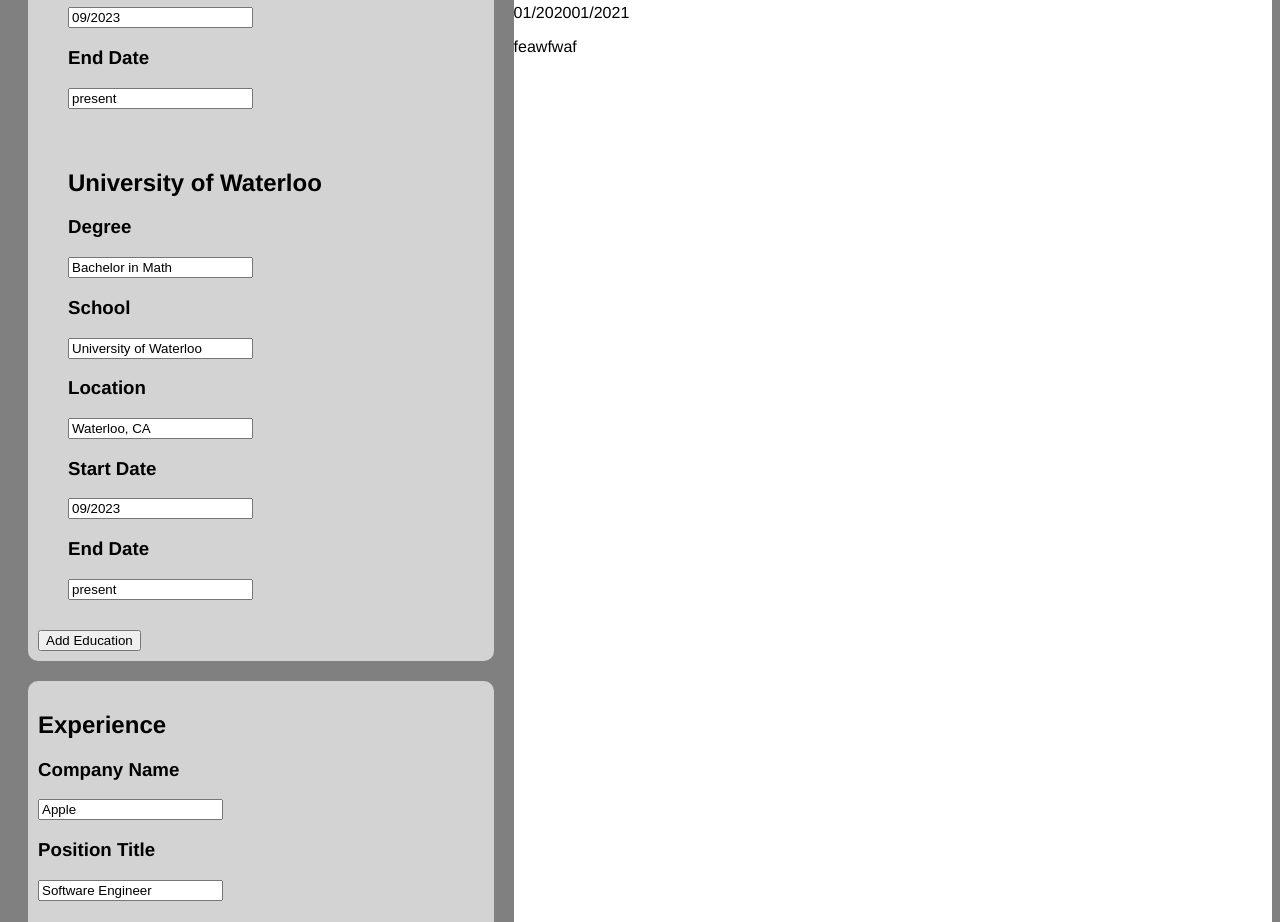
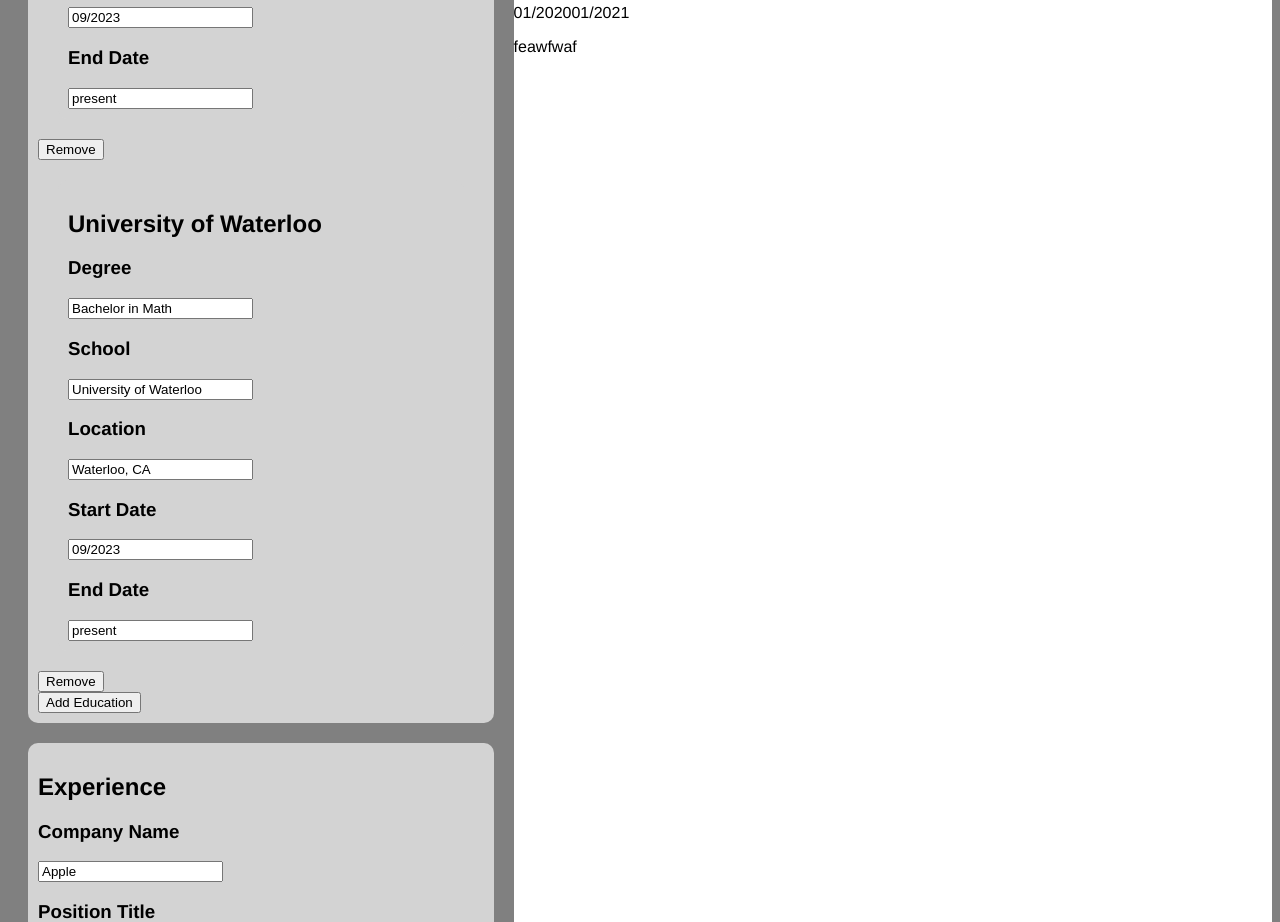
Before and after one commit to gavinxue050705/CVForge, a React (Vite) app: page / in a window 1280 px wide. Shown: the part 1020-1942 px from the top of the page. Built offline with nearby package versions, Linux system fonts and the light colour scheme.

Commit message:
Added remove education section button

```diff
--- a/src/App.jsx
+++ b/src/App.jsx
@@ -55,6 +55,13 @@ function App() {
     endDate: "",
   };
 
+  // remove
+  const removeEducation = (index) => (e) => {
+    setEducation((education) => {
+      return education.filter((_, i) => index !== i);
+    });
+  };
+
   return (
     <div>
       <Header />
@@ -71,6 +78,7 @@ function App() {
             educations={education}
             onChange={handleEducationChange}
             onAdd={addEducation}
+            onRemove={removeEducation}
           />
           <ExperienceForm
             experiences={experience}
--- /dev/null
+++ b/src/components/ButtonRemove.jsx
@@ -0,0 +1,9 @@
+function ButtonRemove({ onRemove, index }) {
+  return (
+    <div>
+      <button onClick={onRemove(index)}>Remove</button>
+    </div>
+  );
+}
+
+export default ButtonRemove;
--- a/src/components/education/EducationForm.jsx
+++ b/src/components/education/EducationForm.jsx
@@ -1,11 +1,13 @@
 import ButtonAdd from "../ButtonAdd";
+import ButtonRemove from "../ButtonRemove";
 import Education from "./Education";
 
-function EducationForm({ educations, onChange, onAdd }) {
+function EducationForm({ educations, onChange, onAdd, onRemove }) {
   return (
     <div className="container">
       <h2>Education</h2>
       {educations.map((education, i) => (
+        <>
           <Education
             index={i}
             onChange={onChange}
@@ -15,6 +17,8 @@ function EducationForm({ educations, onChange, onAdd }) {
             startDate={education.startDate}
             endDate={education.endDate}
           />
+          <ButtonRemove onRemove={onRemove} index={i} />
+        </>
       ))}
       <ButtonAdd onAdd={onAdd} section="Education" />
     </div>
```
Lines whose indentation alone changed are shown as unchanged.
